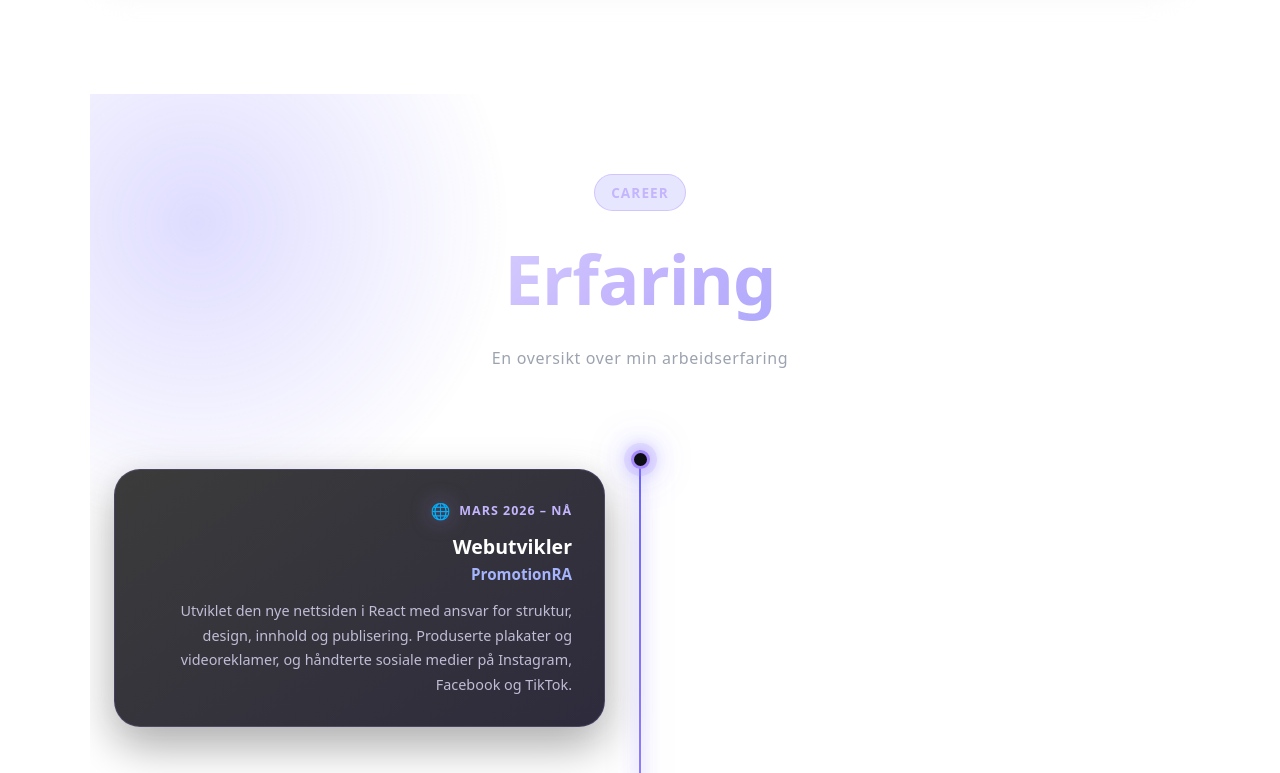
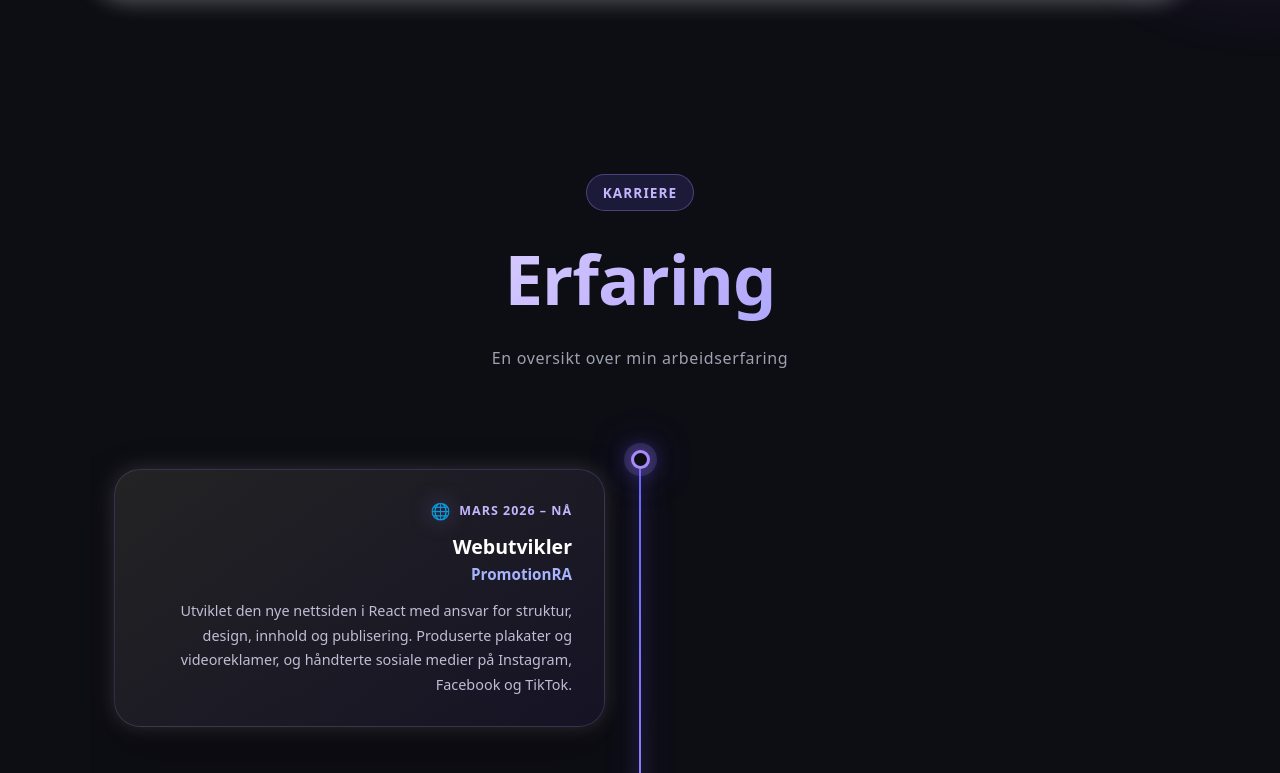
Before and after one commit to Gorgostammos/portfolio, a React (Vite) app: page /#kontakt in a window 1280 px wide. Shown: the part 1027-1800 px from the top of the page. Built offline with nearby package versions, Linux system fonts and the light colour scheme.

Commit message:
fiks
jeg bytta på backgrunn farge og Karriere delen

```diff
--- a/src/components/CareerTimeline/CareerTimeline.css
+++ b/src/components/CareerTimeline/CareerTimeline.css
@@ -4,38 +4,7 @@
   padding: 5rem 1.5rem;
   position: relative;
   overflow: hidden;
-}
-
-.career-timeline-section::before {
-  content: "";
-  position: absolute;
-  width: 650px;
-  height: 650px;
-  top: -220px;
-  left: -250px;
-  background: radial-gradient(
-    circle,
-    rgba(108, 99, 255, 0.22),
-    transparent 68%
-  );
-  animation: floatGlow 10s ease-in-out infinite;
-  pointer-events: none;
-}
-
-.career-timeline-section::after {
-  content: "";
-  position: absolute;
-  width: 600px;
-  height: 600px;
-  bottom: -260px;
-  right: -240px;
-  background: radial-gradient(
-    circle,
-    rgba(167, 139, 250, 0.18),
-    transparent 70%
-  );
-  animation: floatGlow 12s ease-in-out infinite reverse;
-  pointer-events: none;
+  scroll-margin-top: 90px; /* gir luft under sticky-nav ved ankerklikk */
 }
 
 .career-header {
@@ -322,17 +291,11 @@
   margin: 0;
 }
 
-@keyframes floatGlow {
-  0% {
-    transform: translate(0, 0);
-  }
-
-  50% {
-    transform: translate(45px, 32px);
-  }
-
-  100% {
-    transform: translate(0, 0);
+/* Respekterer brukerens reduced motion-innstilling */
+@media (prefers-reduced-motion: reduce) {
+  .timeline-node,
+  .timeline-card {
+    transition: none;
   }
 }
 
@@ -394,5 +357,6 @@
   .timeline-card {
     padding: 1.45rem;
     border-radius: 22px;
+    backdrop-filter: none; /* blur over animert canvas er tungt på mobil */
   }
 }
--- a/src/components/CareerTimeline/CareerTimeline.jsx
+++ b/src/components/CareerTimeline/CareerTimeline.jsx
@@ -1,4 +1,10 @@
-import { motion, useScroll, useSpring, useTransform } from "framer-motion";
+import {
+  motion,
+  useScroll,
+  useSpring,
+  useTransform,
+  MotionConfig,
+} from "framer-motion";
 import { useRef } from "react";
 import "./CareerTimeline.css";
 
@@ -18,7 +24,7 @@ const experiences = [
     desc: "Jobbet tett med kunder for å løse tekniske utfordringer. Oppdaterte plugins og kode, rettet feil i passordtilbakestilling og foreslo tiltak for bedre tilgjengelighet på nettsider.",
   },
   {
-    date: "juni 2022 – august 2022 · juni 2023 – juli 2023",
+    date: "sommer 2022 og 2023",
     title: "Sommerjobb",
     company: "Christensen Bakeri",
     icon: "🥐",
@@ -75,7 +81,12 @@ export default function CareerTimeline() {
   const lineHeight = useTransform(smoothProgress, [0, 1], ["0%", "100%"]);
 
   return (
-    <section className="career-timeline-section" id="erfaring" ref={sectionRef}>
+    <MotionConfig reducedMotion="user">
+      <section
+        className="career-timeline-section"
+        id="erfaring"
+        ref={sectionRef}
+      >
         <motion.div
           className="career-header"
           initial={{ opacity: 0, y: 45 }}
@@ -83,7 +94,7 @@ export default function CareerTimeline() {
           viewport={{ once: true, amount: 0.35 }}
           transition={{ duration: 0.7, ease: "easeOut" }}
         >
-        <span className="career-label">Career</span>
+          <span className="career-label">Karriere</span>
           <h2>Erfaring</h2>
           <p className="career-timeline-subtitle">
             En oversikt over min arbeidserfaring
@@ -98,7 +109,7 @@ export default function CareerTimeline() {
 
             return (
               <motion.div
-              key={exp.title}
+                key={`${exp.company}-${exp.date}`}
                 className={`timeline-item ${side}`}
                 variants={cardVariants}
                 initial={side === "left" ? "hiddenLeft" : "hiddenRight"}
@@ -134,7 +145,9 @@ export default function CareerTimeline() {
                   <div className="card-glow" />
 
                   <div className="card-meta">
-                  <span className="card-icon">{exp.icon}</span>
+                    <span className="card-icon" aria-hidden="true">
+                      {exp.icon}
+                    </span>
                     <span className="card-date">{exp.date}</span>
                   </div>
 
@@ -147,5 +160,6 @@ export default function CareerTimeline() {
           })}
         </div>
       </section>
+    </MotionConfig>
   );
 }
--- a/src/index.css
+++ b/src/index.css
@@ -3,9 +3,9 @@
   font-family: system-ui, Avenir, Helvetica, Arial, sans-serif;
   line-height: 1.5;
   font-weight: 400;
-  color-scheme: light dark;
+  color-scheme: dark;
   color: rgba(255, 255, 255, 0.87);
-  background-color: black;
+  background-color: #0d0d14;
   font-synthesis: none;
   text-rendering: optimizeLegibility;
   -webkit-font-smoothing: antialiased;
@@ -28,12 +28,62 @@ body {
   overflow-x: hidden;       /* stopper horisontal scroll hvis noe stikker ut */
 }
 
-@media (prefers-color-scheme: light) {
-  :root {
-    color: #213547;
-    background-color: #ffffff;
+/* ---------------------------------------------------------
+   Global bakgrunnsglow – samme look som erfaring-delen,
+   men fixed i viewporten så hele siden får den overalt.
+   z-index: -1 legger den bak alt innhold, over bakgrunnsfargen.
+   --------------------------------------------------------- */
+body::before,
+body::after {
+  content: "";
+  position: fixed;
+  z-index: -1;
+  pointer-events: none;
+}
+
+body::before {
+  width: 650px;
+  height: 650px;
+  top: -220px;
+  left: -250px;
+  background: radial-gradient(
+    circle,
+    rgba(108, 99, 255, 0.22),
+    transparent 68%
+  );
+  animation: floatGlow 10s ease-in-out infinite;
+}
+
+body::after {
+  width: 600px;
+  height: 600px;
+  bottom: -260px;
+  right: -240px;
+  background: radial-gradient(
+    circle,
+    rgba(167, 139, 250, 0.18),
+    transparent 70%
+  );
+  animation: floatGlow 12s ease-in-out infinite reverse;
+}
+
+@keyframes floatGlow {
+  0% {
+    transform: translate(0, 0);
   }
-  button {
-    background-color: #f9f9f9;
+
+  50% {
+    transform: translate(45px, 32px);
+  }
+
+  100% {
+    transform: translate(0, 0);
   }
 }
+
+@media (prefers-reduced-motion: reduce) {
+  body::before,
+  body::after {
+    animation: none;
+  }
+}
```
Lines whose indentation alone changed are shown as unchanged.
